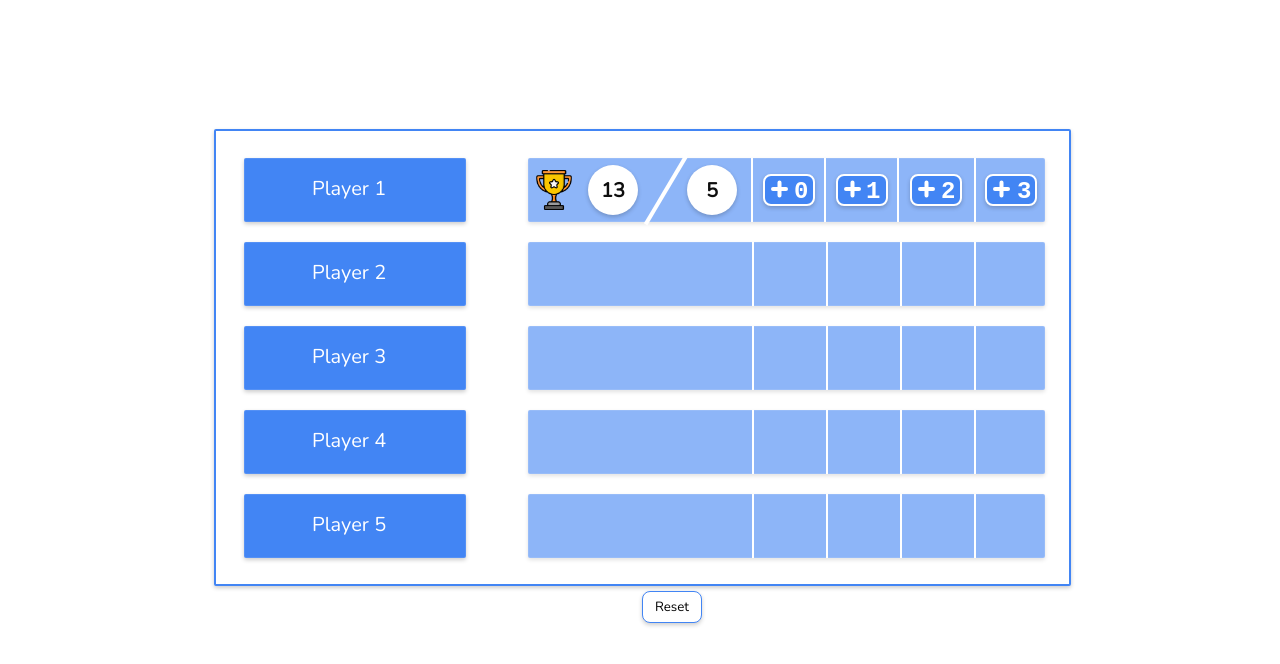
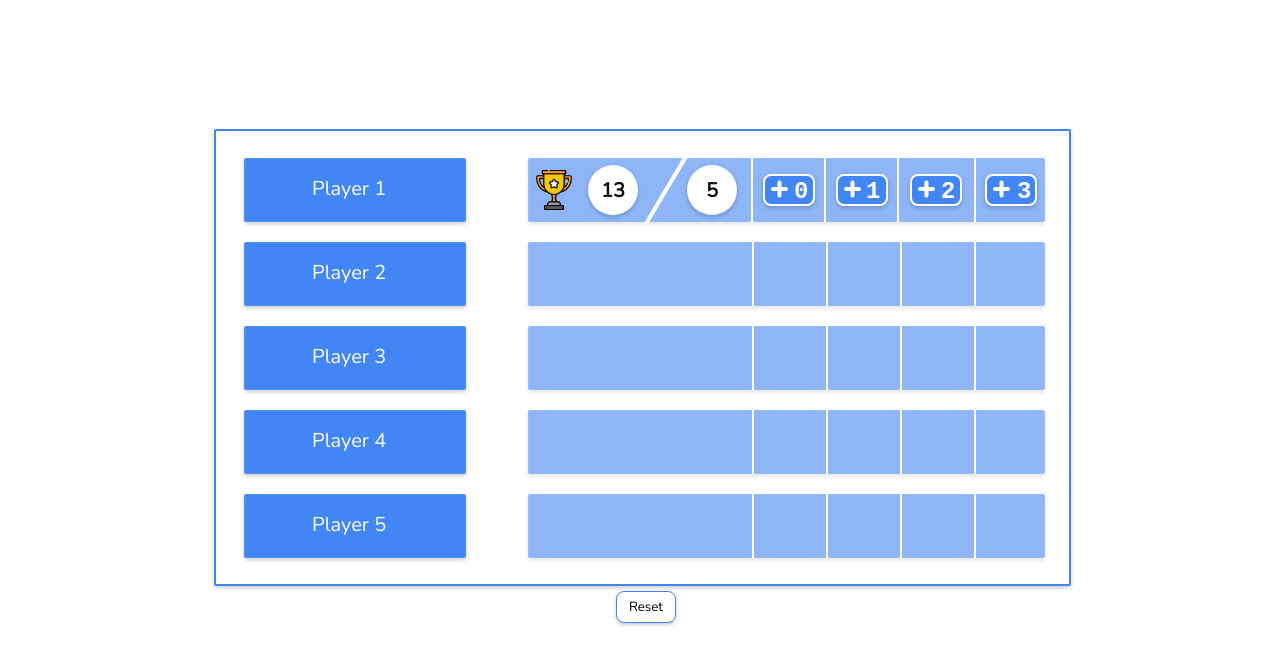
Before and after one commit to AndyCavedal/point-tracker-css, a plain HTML site: page index.html in a window 1280 px wide. Shown: the part 46-710 px from the top of the page. Drawn offline with nearby package versions, Linux system fonts and the light colour scheme.

Commit message:
transfering to main pc

```diff
--- a/styles.css
+++ b/styles.css
@@ -110,7 +110,7 @@
 
 #reset {
     top: 460px;
-    left: 426px;
+    left: 400px;
     background: var;
     background: white;
     border: 1px solid var(--sky-blue);
```
